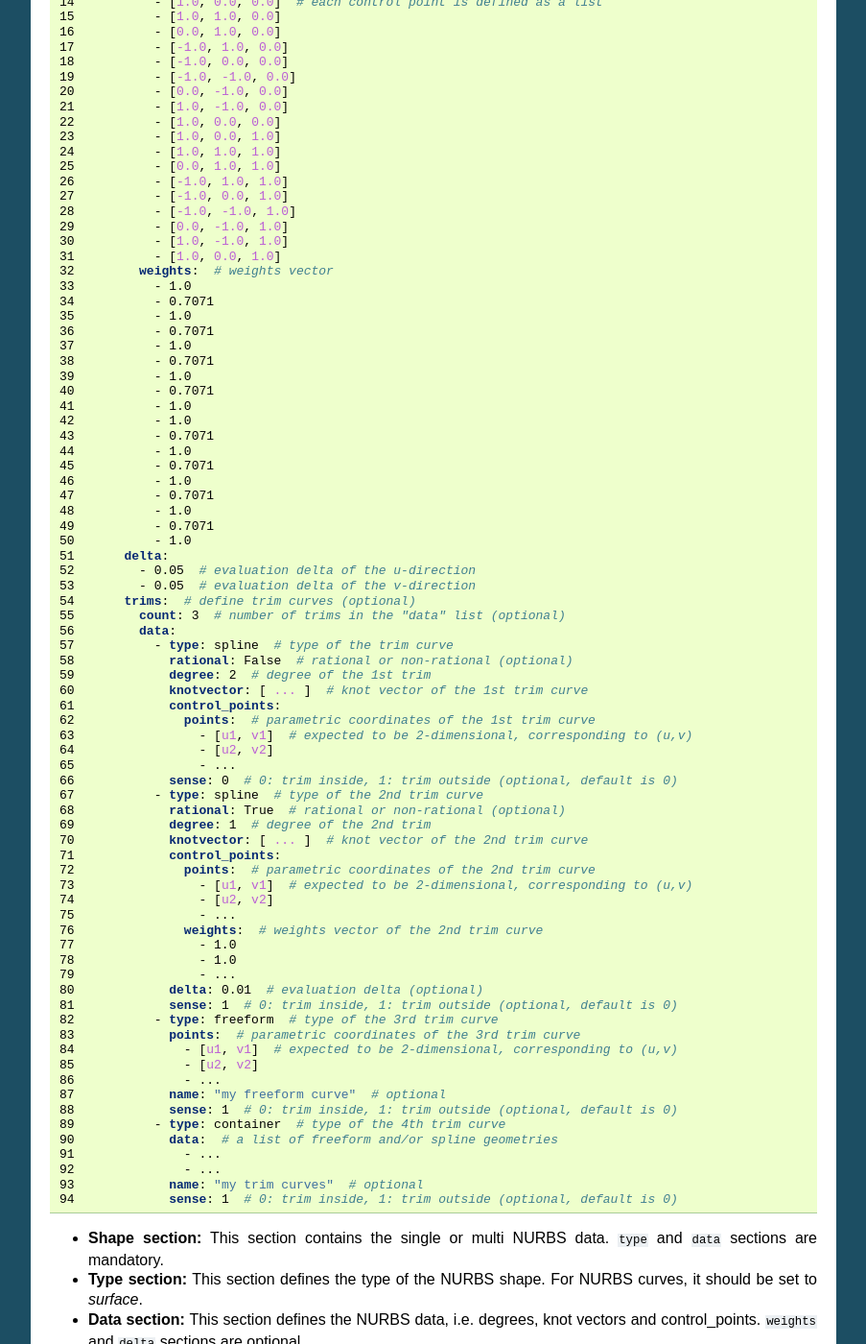
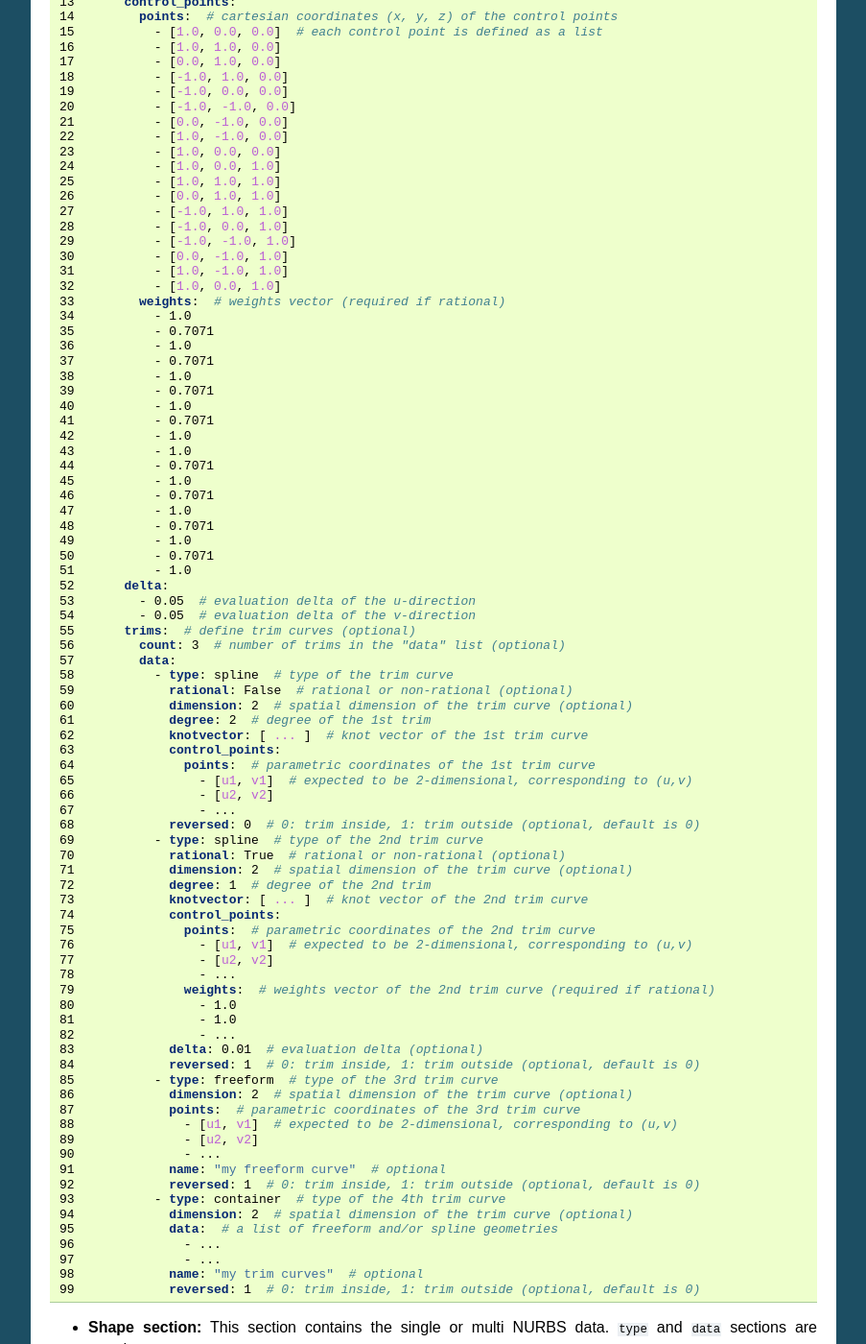
Before and after one commit to orbingol/NURBS-Python, a Sphinx documentation site: the page built from docs/file_formats.rst, in a window 1280 px wide and 1400 px high, scrolled down 3401 px. Shown: the whole window at 96% size, without its empty margins (198-1101 px from the left). Built offline with Sphinx 7.4.7, drawn with Linux system fonts in a browser that asks for light colours; formulas are drawn with MathJax 3; some of the changed text lies outside the part shown.

Commit message:
Convert sense tag to reversed as it makes easier to understand

```diff
--- a/docs/file_formats.rst
+++ b/docs/file_formats.rst
@@ -147,6 +147,7 @@ can be generated by updating the control points.
       count: 1  # number of curves in "data" list (optional)
       data:
         - rational: True  # rational or non-rational (optional)
+          dimension: 2  # spatial dimension of the curve (optional)
           degree: 2
           knotvector: [0, 0, 0, 0.25, 0.25, 0.5, 0.5, 0.75, 0.75, 1, 1, 1]
           control_points:
@@ -160,7 +161,7 @@ can be generated by updating the control points.
               - [1.0, 0.0]
               - [1.0, -1.0]
               - [0.0, -1.0]
-            weights:  # weights vector
+            weights:  # weights vector (required if rational)
               - 1.0
               - 0.707
               - 1.0
@@ -189,6 +190,7 @@ The following example illustrates a NURBS surface:
       count: 1  # number of surfaces in "data" list (optional)
       data:
         - rational: True  # rational or non-rational (optional)
+          dimension: 3  # spatial dimension of the surface (optional)
           degree_u: 1  # degree of the u-direction
           degree_v: 2  # degree of the v-direction
           knotvector_u: [0.0, 0.0, 1.0, 1.0]
@@ -215,7 +217,7 @@ The following example illustrates a NURBS surface:
               - [0.0, -1.0, 1.0]
               - [1.0, -1.0, 1.0]
               - [1.0, 0.0, 1.0]
-            weights:  # weights vector
+            weights:  # weights vector (required if rational)
               - 1.0
               - 0.7071
               - 1.0
@@ -242,6 +244,7 @@ The following example illustrates a NURBS surface:
             data:
               - type: spline  # type of the trim curve
                 rational: False  # rational or non-rational (optional)
+                dimension: 2  # spatial dimension of the trim curve (optional)
                 degree: 2  # degree of the 1st trim
                 knotvector: [ ... ]  # knot vector of the 1st trim curve
                 control_points:
@@ -249,9 +252,10 @@ The following example illustrates a NURBS surface:
                     - [u1, v1]  # expected to be 2-dimensional, corresponding to (u,v)
                     - [u2, v2]
                     - ...
-                sense: 0  # 0: trim inside, 1: trim outside (optional, default is 0)
+                reversed: 0  # 0: trim inside, 1: trim outside (optional, default is 0)
               - type: spline  # type of the 2nd trim curve
                 rational: True  # rational or non-rational (optional)
+                dimension: 2  # spatial dimension of the trim curve (optional)
                 degree: 1  # degree of the 2nd trim
                 knotvector: [ ... ]  # knot vector of the 2nd trim curve
                 control_points:
@@ -259,25 +263,27 @@ The following example illustrates a NURBS surface:
                     - [u1, v1]  # expected to be 2-dimensional, corresponding to (u,v)
                     - [u2, v2]
                     - ...
-                  weights:  # weights vector of the 2nd trim curve
+                  weights:  # weights vector of the 2nd trim curve (required if rational)
                     - 1.0
                     - 1.0
                     - ...
                 delta: 0.01  # evaluation delta (optional)
-                sense: 1  # 0: trim inside, 1: trim outside (optional, default is 0)
+                reversed: 1  # 0: trim inside, 1: trim outside (optional, default is 0)
               - type: freeform  # type of the 3rd trim curve
+                dimension: 2  # spatial dimension of the trim curve (optional)
                 points:  # parametric coordinates of the 3rd trim curve
                   - [u1, v1]  # expected to be 2-dimensional, corresponding to (u,v)
                   - [u2, v2]
                   - ...
                 name: "my freeform curve"  # optional
-                sense: 1  # 0: trim inside, 1: trim outside (optional, default is 0)
+                reversed: 1  # 0: trim inside, 1: trim outside (optional, default is 0)
               - type: container  # type of the 4th trim curve
+                dimension: 2  # spatial dimension of the trim curve (optional)
                 data:  # a list of freeform and/or spline geometries
                   - ...
                   - ...
                 name: "my trim curves"  # optional
-                sense: 1  # 0: trim inside, 1: trim outside (optional, default is 0)
+                reversed: 1  # 0: trim inside, 1: trim outside (optional, default is 0)
 
 * **Shape section:** This section contains the single or multi NURBS data. ``type`` and ``data`` sections are mandatory.
 * **Type section:** This section defines the type of the NURBS shape. For NURBS curves, it should be set to *surface*.
```
Also changed, not shown: 4 other files.
